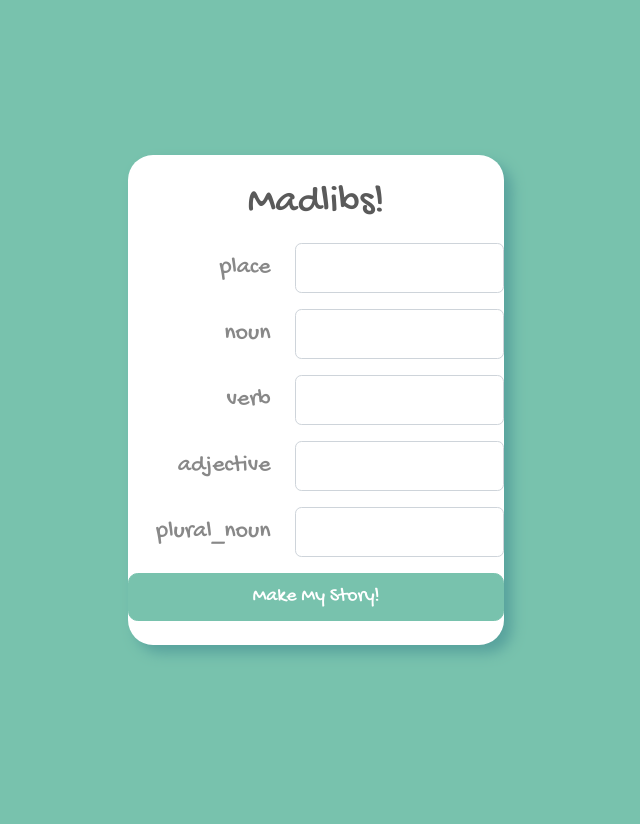
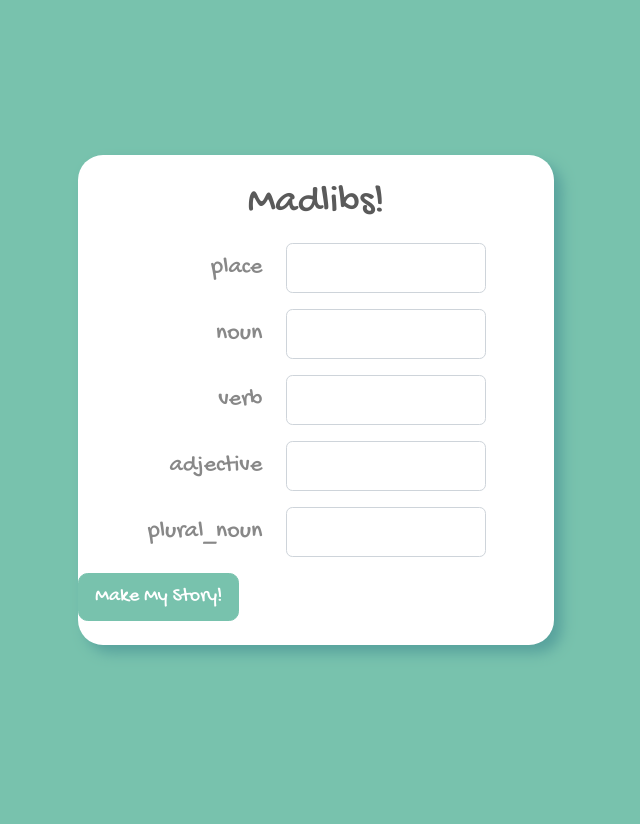
Before and after one commit to PALegnitto/flask-madlibs, a Flask app: page /question in a window 1280 px wide. Shown: the whole page, without its empty margins (324-964 px from the left). Run offline with Flask 2, Linux system fonts and the light colour scheme.

Commit message:
completed

```diff
--- a/app.py
+++ b/app.py
@@ -25,5 +25,15 @@ def render_question():
 def render_story_page():
     """ renders the story page with the story,
     from the Story instance template text"""
+
+    print(request.args)
+    output_string = silly_story.generate(request.args)
+
     # make a dict form the form inputs
-    return render_template('results.html')
+    return render_template('results.html', output_string = output_string)
+
+
+
+
+# """Once upon a time, in a long-ago {place}, there lived an exceptionally
+#    {adjective} {noun}. It loved to {verb} with {plural_noun}."""
--- a/static/madlibs.css
+++ b/static/madlibs.css
@@ -12,10 +12,11 @@ body {
 
 input {
     font-size: 100% !important;
+    max-width: 200px;
 }
 
 div.container-fluid {
-    max-width: 400px;
+    max-width: 500px;
 }
 
 main {
--- a/templates/questions.html
+++ b/templates/questions.html
@@ -23,7 +23,7 @@
 
 
 
-  <button class="btn btn-primary btn-lg w-100">
+  <button class="btn btn-primary btn-lg w-70">
     Make My Story!
   </button>
 </form>
--- a/templates/results.html
+++ b/templates/results.html
@@ -5,6 +5,6 @@
 {% block content %}
 
   <h1 class="pt-4 mb-3 text-center">Madlibs Story!</h1>
-  <h2 class="pt-1 ps-3 pe-3 pb-4">Story goes here</h2>
+  <h2 class="pt-1 ps-3 pe-3 pb-4">{{output_string}}</h2>
 
 {% endblock %}
```
